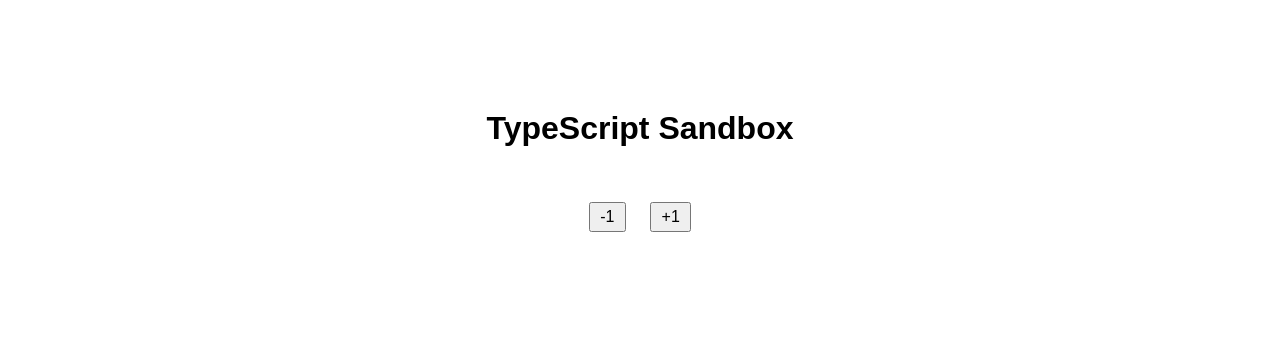
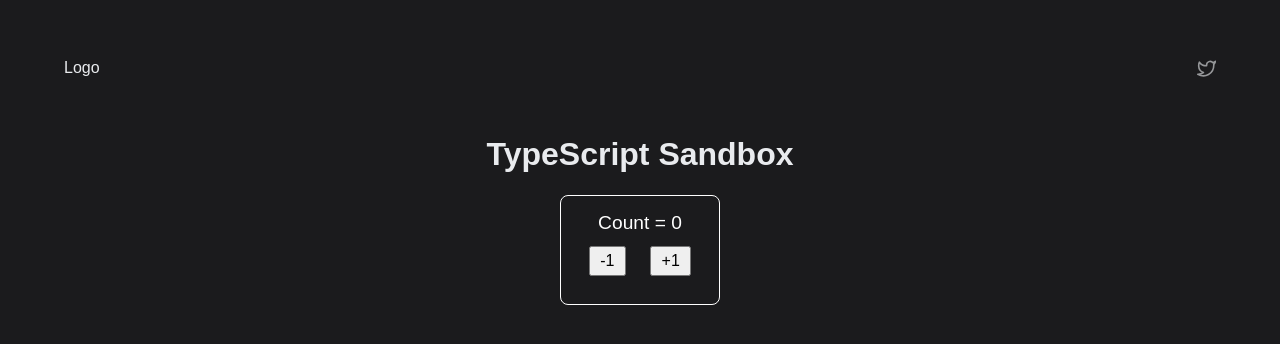
Before and after one commit to rizzok/vite-react-ts-sandbox, a React (Vite) app: page / in a window 1280 px wide. Shown: the part 234-578 px from the top of the page. Built offline with nearby package versions, Linux system fonts and the light colour scheme.

Commit message:
Add react router

```diff
--- a/package.json
+++ b/package.json
@@ -13,7 +13,8 @@
     "@emotion/react": "^11.10.5",
     "@emotion/styled": "^11.10.5",
     "react": "^18.2.0",
-    "react-dom": "^18.2.0"
+    "react-dom": "^18.2.0",
+    "react-router-dom": "^6.8.0"
   },
   "devDependencies": {
     "@types/react": "^18.0.15",
--- a/src/App.tsx
+++ b/src/App.tsx
@@ -1,8 +1,10 @@
 import Counter from './components/Counter/Counter'
+import Header from './components/Header/Header'
 
 const App = () => {
   return (
     <>
+      <Header />
       <h1>TypeScript Sandbox</h1>
       <Counter />
     </>
--- a/src/components/Counter/Counter.tsx
+++ b/src/components/Counter/Counter.tsx
@@ -7,6 +7,9 @@ const StyledDiv = styled.div`
   flex-direction: column;
   align-items: center;
   justify-content: center;
+  border: 1px solid white;
+  border-radius: 8px;
+  padding: 1rem;
 `
 
 const Counter: React.FC = () => {
--- /dev/null
+++ b/src/components/Header/Header.tsx
@@ -0,0 +1,44 @@
+import styled from '@emotion/styled'
+
+const StyledHeader = styled.header`
+  width: 100%;
+  padding: 2rem 4rem;
+  display: grid;
+  grid-template-columns: auto max-content;
+`
+
+const NavLink = styled.a`
+  stroke: rgb(233, 235, 238);
+  opacity: 0.6;
+  transition: opacity 0.2s ease;
+  &:hover {
+    opacity: 1;
+  }
+`
+
+const Header = () => {
+  return (
+    <StyledHeader>
+      <p>Logo</p>
+      <nav>
+        <NavLink
+          href="https://twitter.com/rizzokdev"
+          target="_blank"
+          title="Twitter"
+        >
+          <svg viewBox="0 0 24 24" width="1.2em" height="1.2em">
+            <path
+              fill="none"
+              strokeLinecap="round"
+              strokeLinejoin="round"
+              strokeWidth="2"
+              d="M23 3a10.9 10.9 0 0 1-3.14 1.53a4.48 4.48 0 0 0-7.86 3v1A10.66 10.66 0 0 1 3 4s-4 9 5 13a11.64 11.64 0 0 1-7 2c9 5 20 0 20-11.5a4.5 4.5 0 0 0-.08-.83A7.72 7.72 0 0 0 23 3z"
+            ></path>
+          </svg>
+        </NavLink>
+      </nav>
+    </StyledHeader>
+  )
+}
+
+export default Header
--- a/src/index.css
+++ b/src/index.css
@@ -60,6 +60,8 @@ body,
 html {
   font-family: Arial, Helvetica, sans-serif;
   font-size: 16px;
+  background-color: rgb(27, 27, 29);
+  color: rgb(233, 235, 238);
 }
 
 #root {
--- a/src/main.tsx
+++ b/src/main.tsx
@@ -1,10 +1,18 @@
 import React from 'react'
 import ReactDOM from 'react-dom/client'
+import { createBrowserRouter, RouterProvider } from 'react-router-dom'
 import App from './App'
 import './index.css'
 
+const router = createBrowserRouter([
+  {
+    path: '/',
+    element: <App />,
+  },
+])
+
 ReactDOM.createRoot(document.getElementById('root') as HTMLElement).render(
   <React.StrictMode>
-    <App />
+    <RouterProvider router={router} />
   </React.StrictMode>
 )
```
Also changed, not shown: 1 other file (tests, documents, lock files or other folders).
